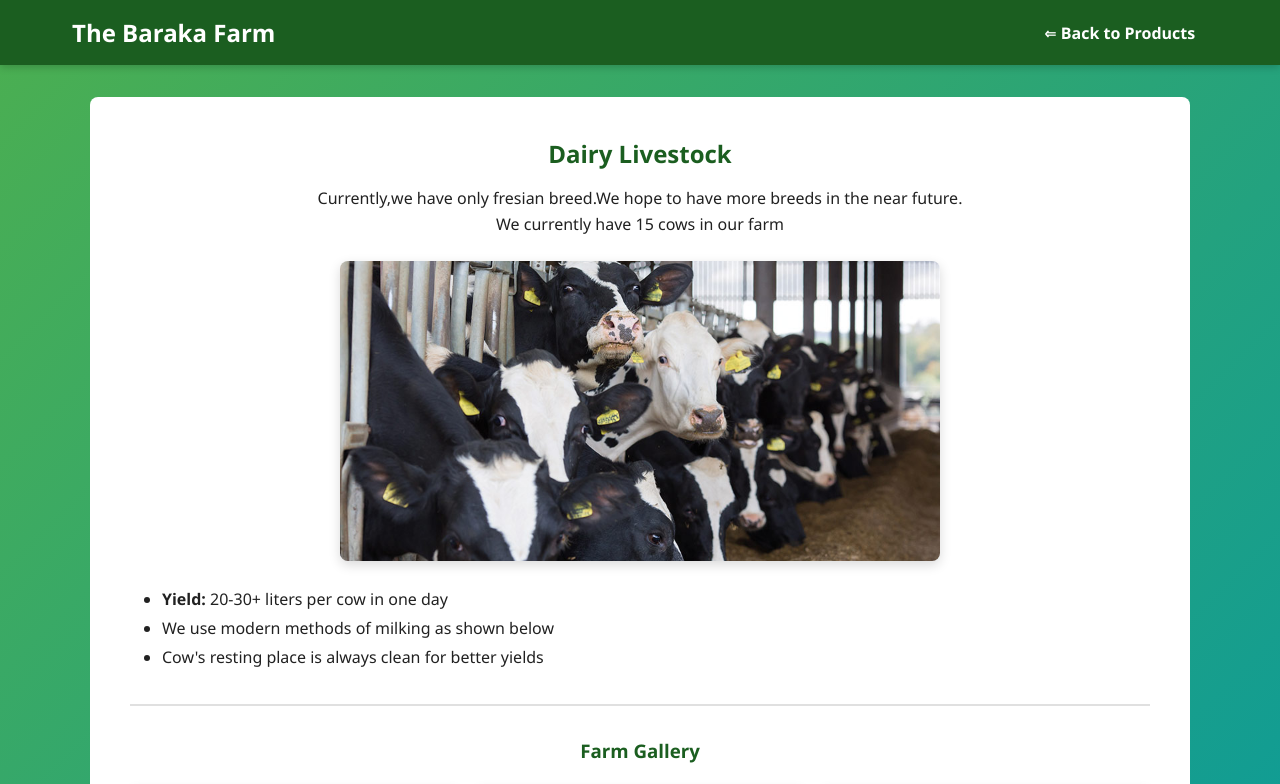
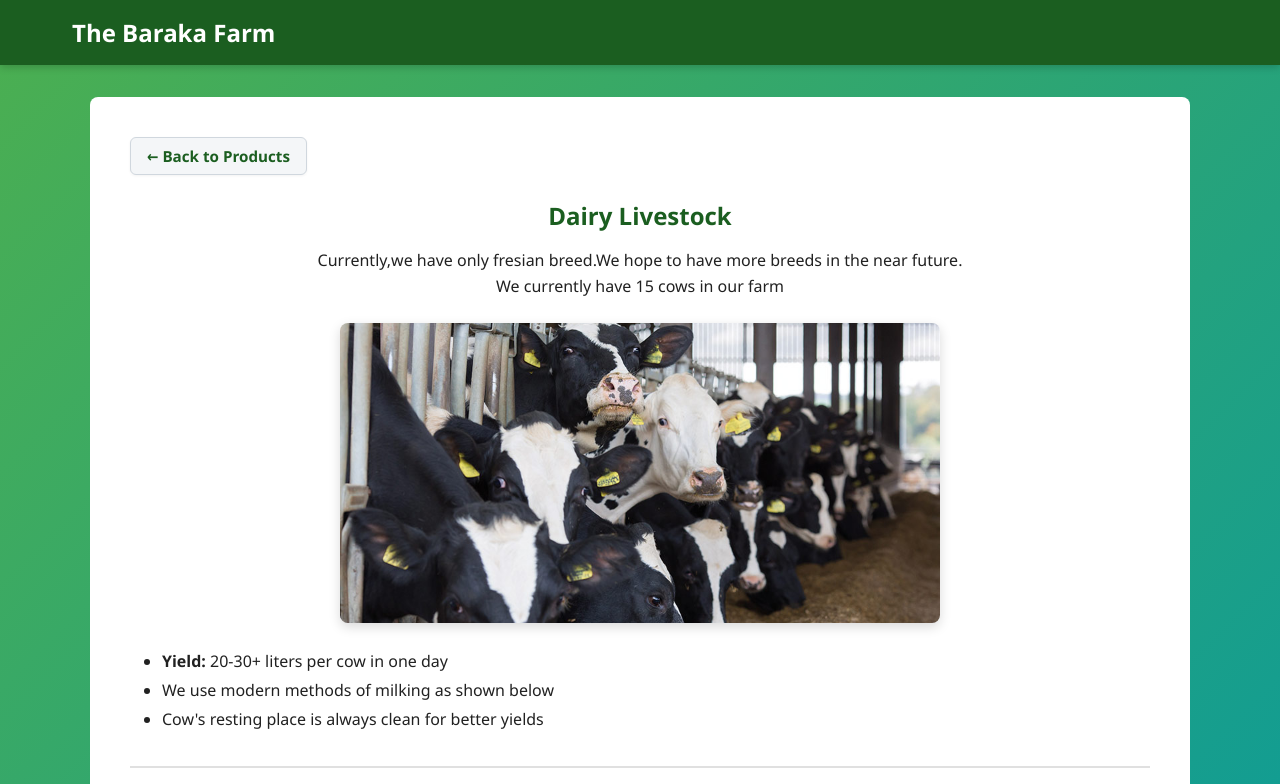
Before and after one commit to Godwinzin/Baraka-Farm, a plain HTML site: page dairy.html in a window 1280 px wide. Shown: the top 784 px of the page. Drawn offline with Linux system fonts and the light colour scheme.

Commit message:
Updated back button on each product

```diff
--- a/dairy.html
+++ b/dairy.html
@@ -8,19 +8,16 @@
     <link rel="icon" type="image/png" href="Images/logo.png">
 </head>
 <body>
-
-    <header class="site-header">
+<header class="site-header">
         <div class="nav-container">
             <a href="index.html" class="brand-logo">The Baraka Farm</a>
-            <nav>
-                <ul class="nav-links">
-                    <li><a href="crops.html">&Leftarrow; Back to Products</a></li>
-                </ul>
-            </nav>
         </div>
     </header>
 
     <main class="main-container">
+       <div class="back-btn-container">
+            <a href="crops.html" class="back-link">&larr; Back to Products</a>
+        </div>
         <h2>Dairy Livestock</h2>
         <p style="text-align: center;">Currently,we have only fresian breed.We hope to have more breeds
         in the near future.<br>We currently have 15 cows in our farm</p>
--- a/style.css
+++ b/style.css
@@ -479,3 +479,31 @@ footer {
     flex: 1;
     min-width: 0; /* CRITICAL: Allows flexbox input to shrink below its default content size */
 }
+/* --- Modern Back Arrow Styles --- */
+.back-btn-container {
+    margin-bottom: 1.5rem;
+    text-align: left;
+}
+
+.back-link {
+    display: inline-flex;
+    align-items: center;
+    gap: 0.5rem;
+    background-color: var(--light-bg);
+    color: var(--primary-dark);
+    text-decoration: none;
+    font-weight: 600;
+    font-size: 0.95rem;
+    padding: 0.5rem 1rem;
+    border-radius: 6px;
+    border: 1px solid #d0d7de;
+    box-shadow: 0 1px 3px rgba(0, 0, 0, 0.05);
+    transition: all 0.2s ease-in-out;
+}
+
+.back-link:hover {
+    background-color: var(--primary-color);
+    color: var(--white);
+    border-color: var(--primary-color);
+    transform: translateX(-3px); /* Subtle smooth slide effect to the left */
+}
```
Also changed, not shown: cabbages.html (+4 -6 lines), maize.html (+4 -7 lines), mangoes.html (+3 -5 lines), onion.html (+4 -6 lines), orange.html (+3 -5 lines), spinach.html (+3 -5 lines), tomatoes.html (+3 -5 lines).
